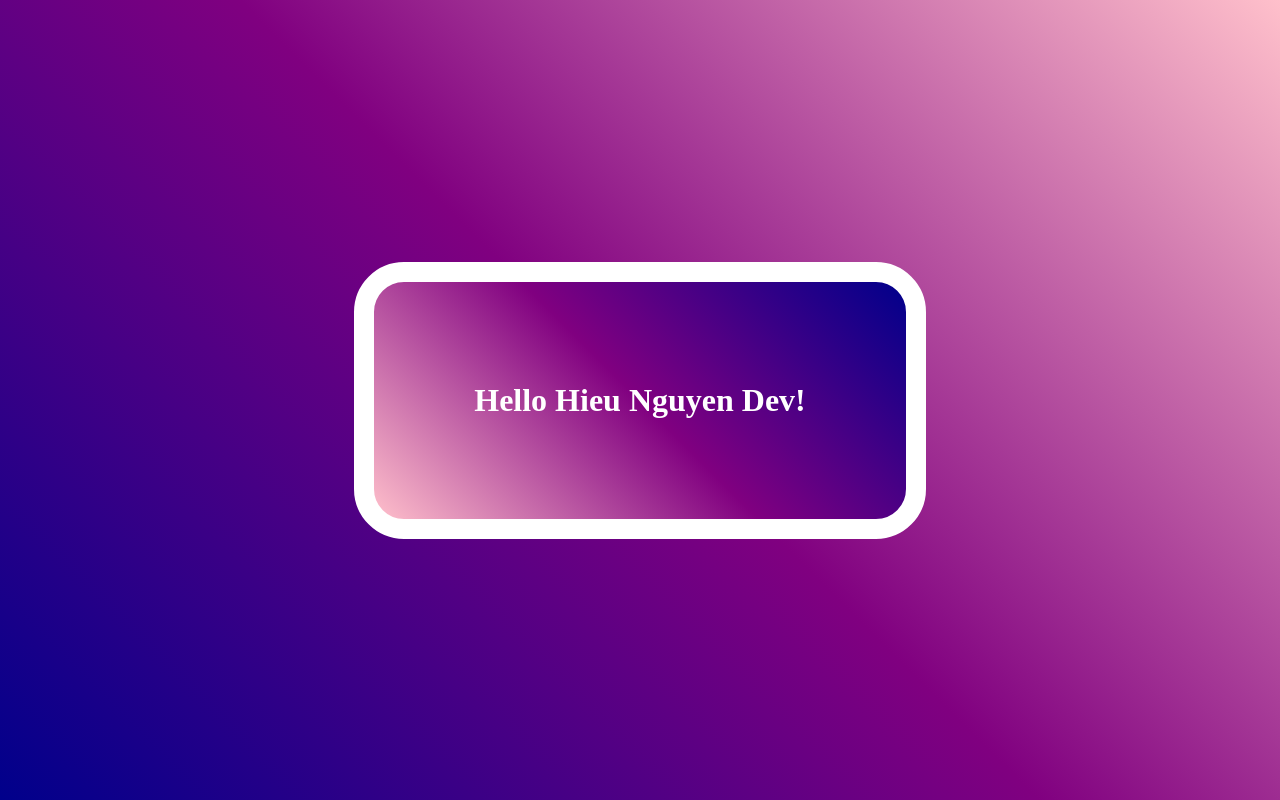
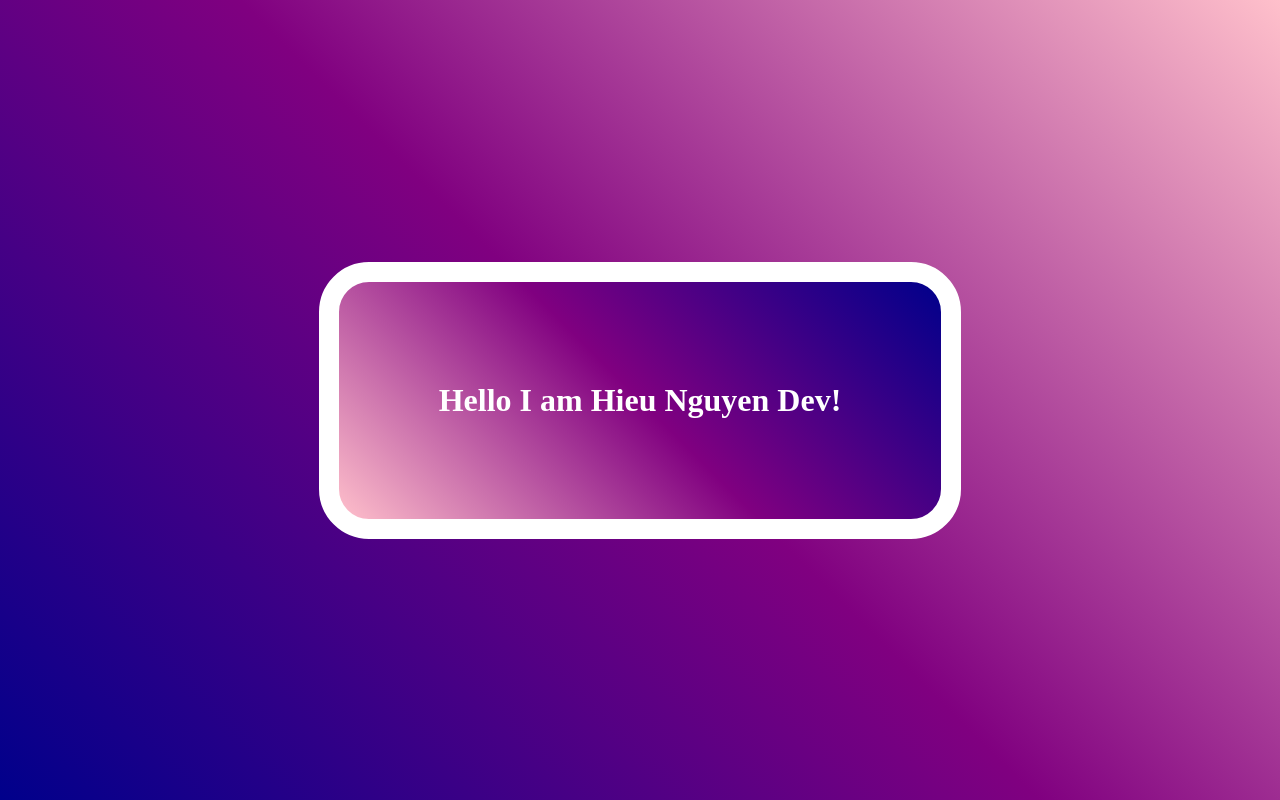
Before and after one commit to HieuNguyenDev/Mino, a plain HTML site: page index.html in a window 1280 px wide. Drawn offline with Linux system fonts and the light colour scheme.

Commit message:
Update index.html

```diff
--- a/index.html
+++ b/index.html
@@ -8,6 +8,6 @@
 </head>
 <body>
     <!-- <img src="https://c4.wallpaperflare.com/wallpaper/58/916/904/autumn-mountain-wallpaper-preview.jpg" alt="" class="scr"> -->
-    <h1>Hello Hieu Nguyen Dev!</h1>
+    <h1>Hello I am Hieu Nguyen Dev!</h1>
 </body>
 </html>
```
